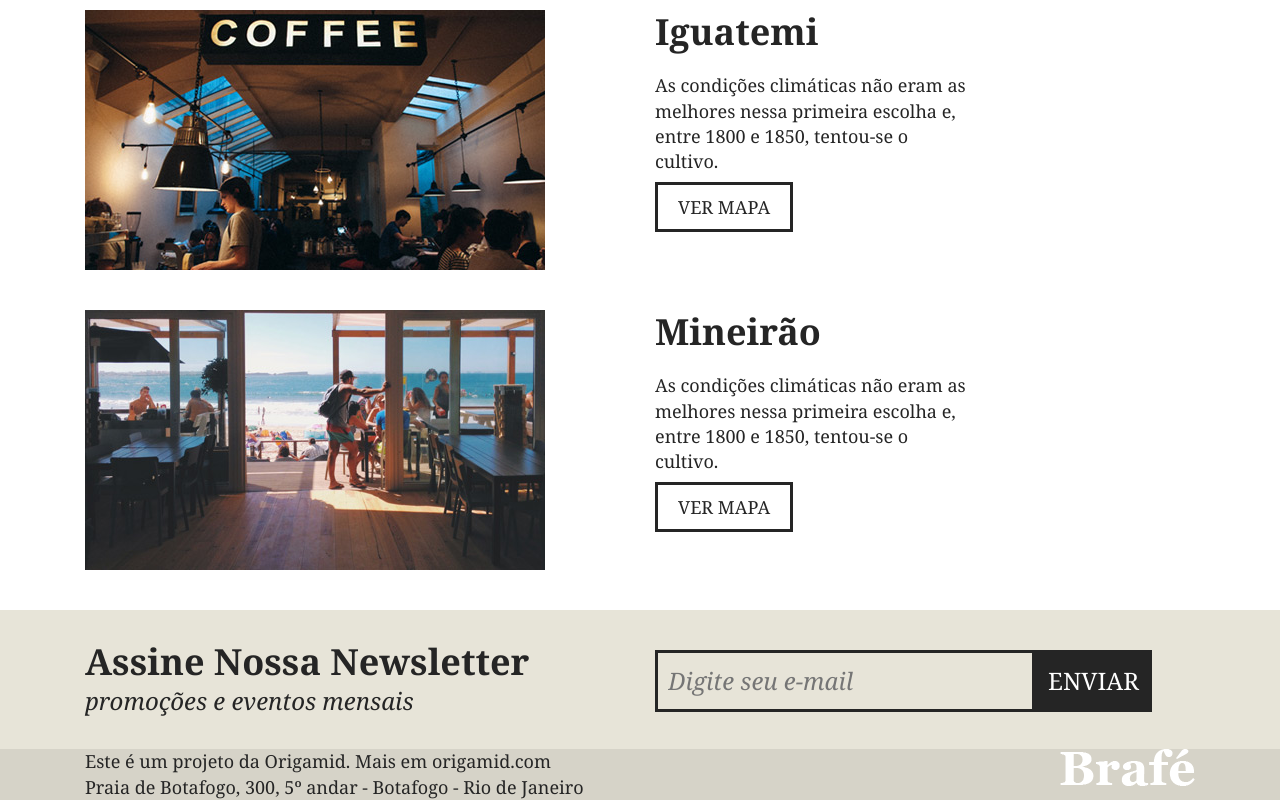
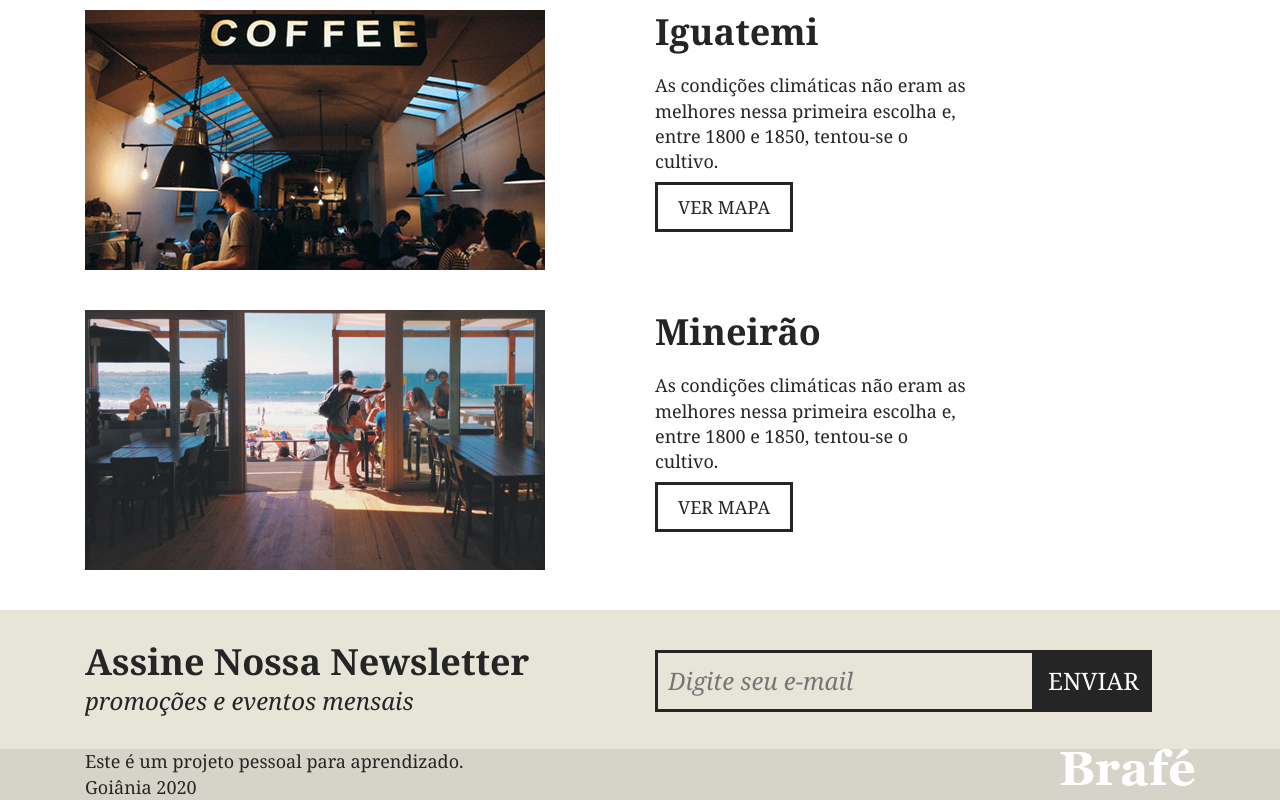
Before and after one commit to ExpertMicro/brafe-1-bootstrap, a plain HTML site: page index.html in a window 1280 px wide. Shown: the part 2079-2879 px from the top of the page. Drawn offline with Linux system fonts and the light colour scheme.

Commit message:
Alterado rodape

```diff
--- a/index.html
+++ b/index.html
@@ -121,7 +121,7 @@ aente quente, mas também pode ser consumido gelado. Ele é um estimulante, por
 	<footer class="footer">
 		<div class="container">
 			<div class="row">
-				<p class="col-8">Este é um projeto da Origamid. Mais em origamid.com<br>Praia de Botafogo, 300, 5º andar - Botafogo - Rio de Janeiro</p>
+				<p class="col-8">Este é um projeto pessoal para aprendizado.<br>Goiânia 2020</p>
 				<div class="col">
 					<img src="img/brafe.png" alt="Brafé">
 				</div>
```
